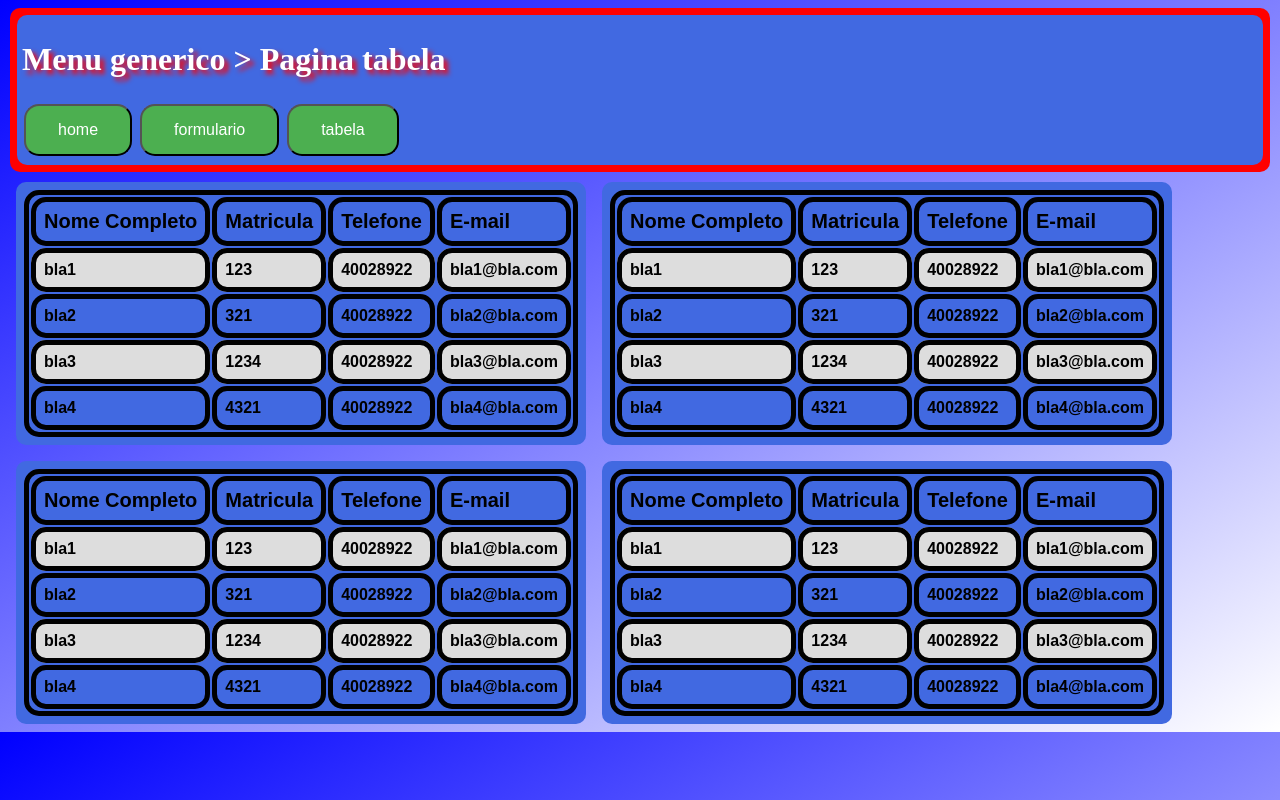
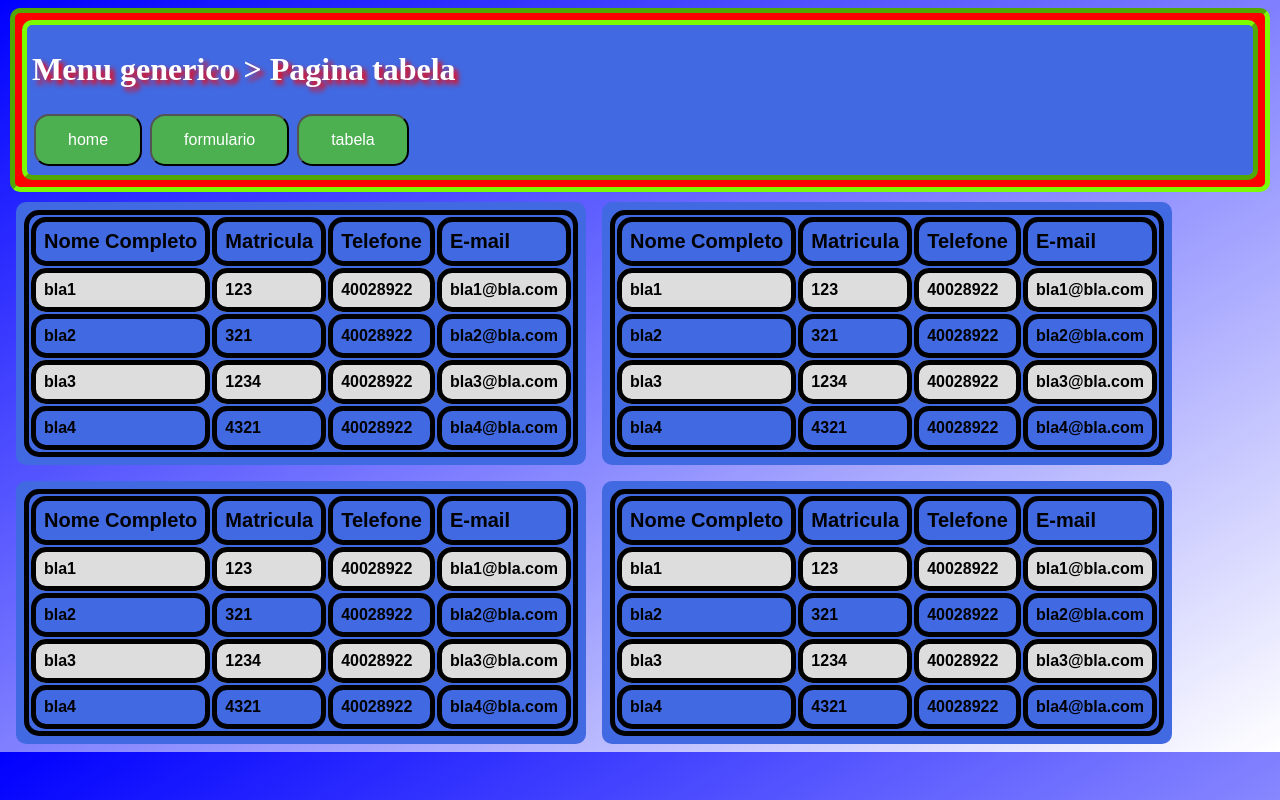
Before and after one commit to hackerxxx1/exercicio, a plain HTML site: page tabela.html in a window 1280 px wide. Drawn offline with Linux system fonts and the light colour scheme.

Commit message:
alterações de borda
oi

```diff
--- a/tabela.html
+++ b/tabela.html
@@ -11,8 +11,8 @@
 </head>
 
 <body>
-    <div style="border-radius: 10px;background-color:red;margin: 2px; padding: 2px;">
-        <div style="border-radius: 10px;background-color:royalblue;margin: 5px; padding: 5px;">
+    <div style="border: 5px inset lawngreen;border-radius: 10px;background-color:red;margin: 2px; padding: 2px;">
+        <div style="border: 5px outset lawngreen;border-radius: 10px;background-color:royalblue;margin: 5px; padding: 5px;">
             <h1 style="color:white; text-shadow: 4px 4px 5px red;">Menu generico > Pagina tabela</h1>
             <a href="index.html"><button class="button button1" type="button" onclick="cliquei()" >home</button></a>
             <a href="formulario.html"><button class="button button1" type="button" onclick="cliquei()" >formulario</button></a>
```
Also changed, not shown: formulario.html (+3 -3 lines), index.html (+2 -2 lines).
